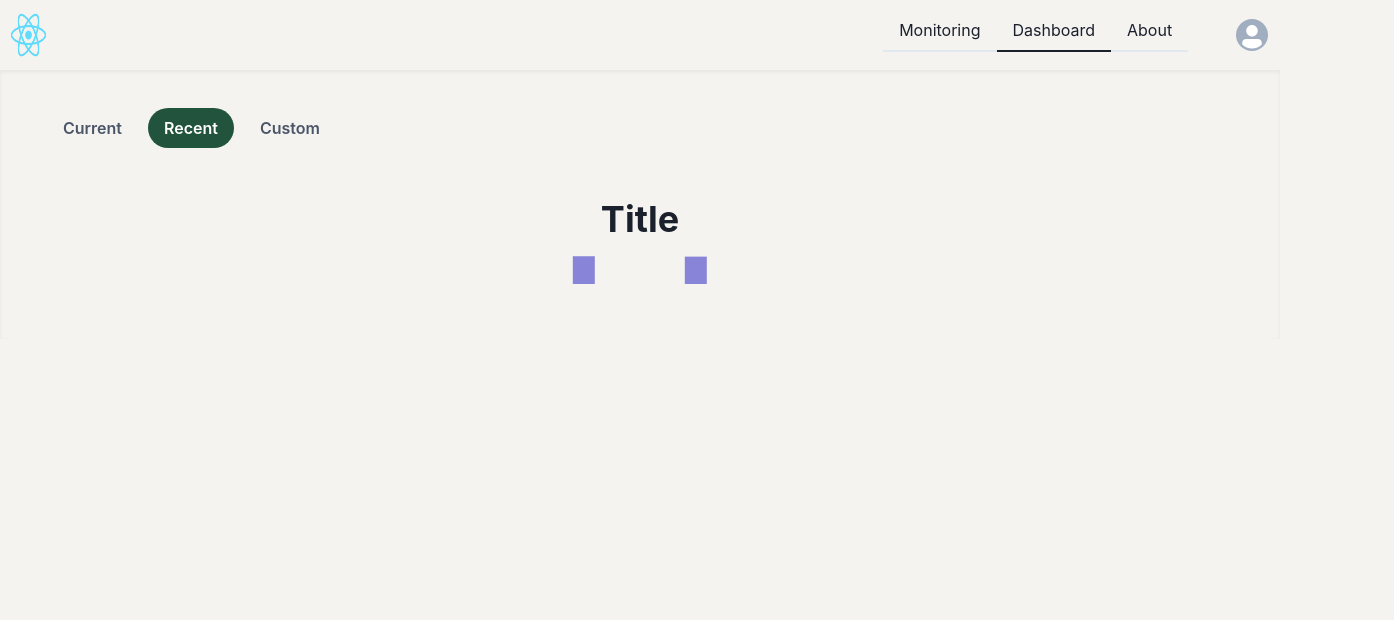
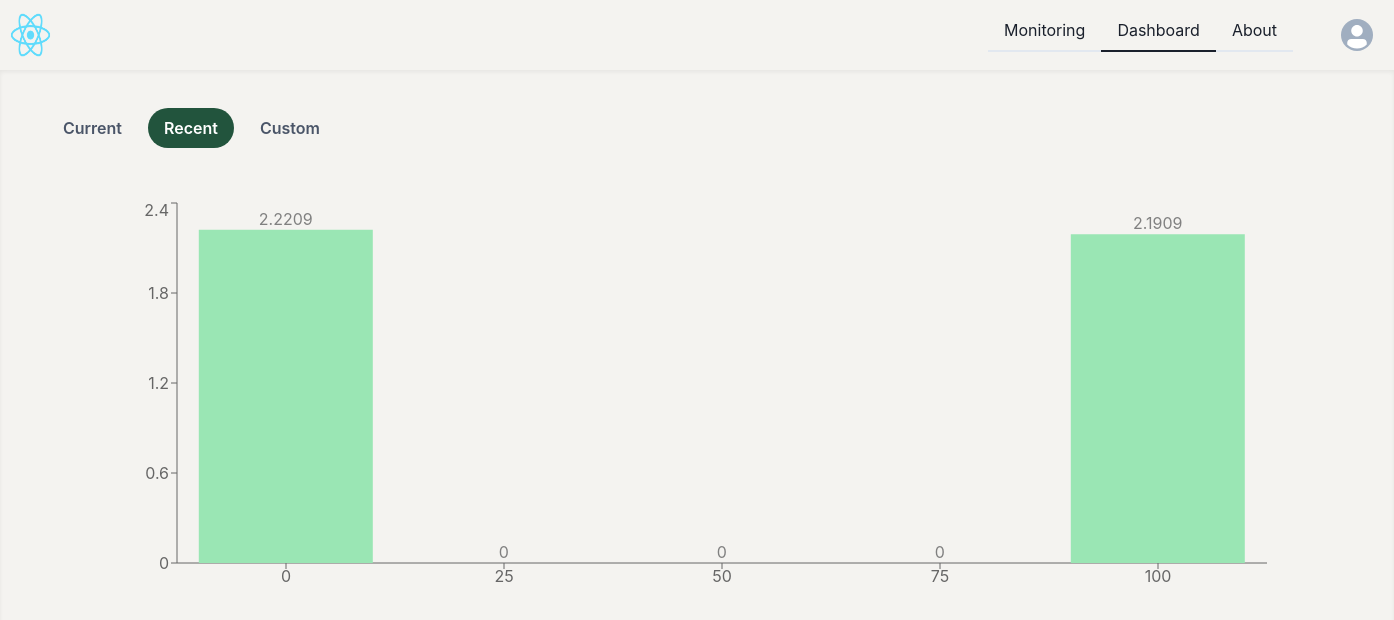
Before and after one commit to mikoMaz/monitoring-via-push-messages, a React (Create React App) app in the folder src/main/webclient/: page /dashboard in a window 1280 px wide. Both pictures are taken after a click on the tab "Recent". Shown: the top 620 px of the page, 1394 px wide, since content can reach past the window. Built offline with nearby package versions, Linux system fonts and the light colour scheme.

Commit message:
dopisanie funkcji pod liczbę elementów

```diff
--- a/src/main/webclient/src/components/dashboard-page/components/recent-chart.tsx
+++ b/src/main/webclient/src/components/dashboard-page/components/recent-chart.tsx
@@ -1,4 +1,13 @@
-import { Bar, BarChart, Cell, Pie, PieChart, Tooltip } from "recharts";
+import {
+  Bar,
+  BarChart,
+  Cell,
+  Pie,
+  PieChart,
+  Tooltip,
+  XAxis,
+  YAxis,
+} from "recharts";
 import { IMonitoringDevice } from "../../../types/deviceModel";
 import { getDevicesStatusPieChartData } from "../util/dashboard-page-util";
 import { Box, Heading, VStack } from "@chakra-ui/react";
@@ -8,26 +17,48 @@ interface IRecentChart {
   devices: number[];
 }
 
+
 export const RecentChart = ({ devices }: IRecentChart) => {
-  const colors: { [id: string]: string } = {
-    disabled: UIProps.colors.charts.disabled,
-    enabled: UIProps.colors.charts.active,
-  };
+
+function generateProgressList(numbers: any[]) {
+    const length = numbers.length;
+    if (length === 0) {
+        return [];
+    }
+    const step = 100 / (length - 1);
+    const progressList = numbers.map((num, index) => index * step);
+    return progressList;
+}
+
+const percentList = generateProgressList(devices);
 
   const getChartData = () => {
-    return devices.map((device) => {
-      return { name: device };
+    return devices.map((device, index) => {
+      return { name: percentList[index], number: device };
     });
   };
 
   return (
     <Box padding="50px">
-      <VStack>
-        <Heading>Title</Heading>
-        <BarChart width={150} height={40} data={getChartData()}>
-          <Bar dataKey="name" fill="#8884d8" />
-        </BarChart>
-      </VStack>
+      <BarChart
+        width={1200}
+        height={400}
+        data={getChartData()}
+        margin={{
+          top: 5,
+          right: 30,
+          left: 20,
+          bottom: 5,
+        }}
+      >
+        <YAxis dataKey="number" />
+        <XAxis dataKey="name" />
+        <Bar
+          dataKey="number"
+          fill={UIProps.colors.secondary}
+          label={{ position: "top" }}
+        />
+      </BarChart>
     </Box>
   );
 };
```
